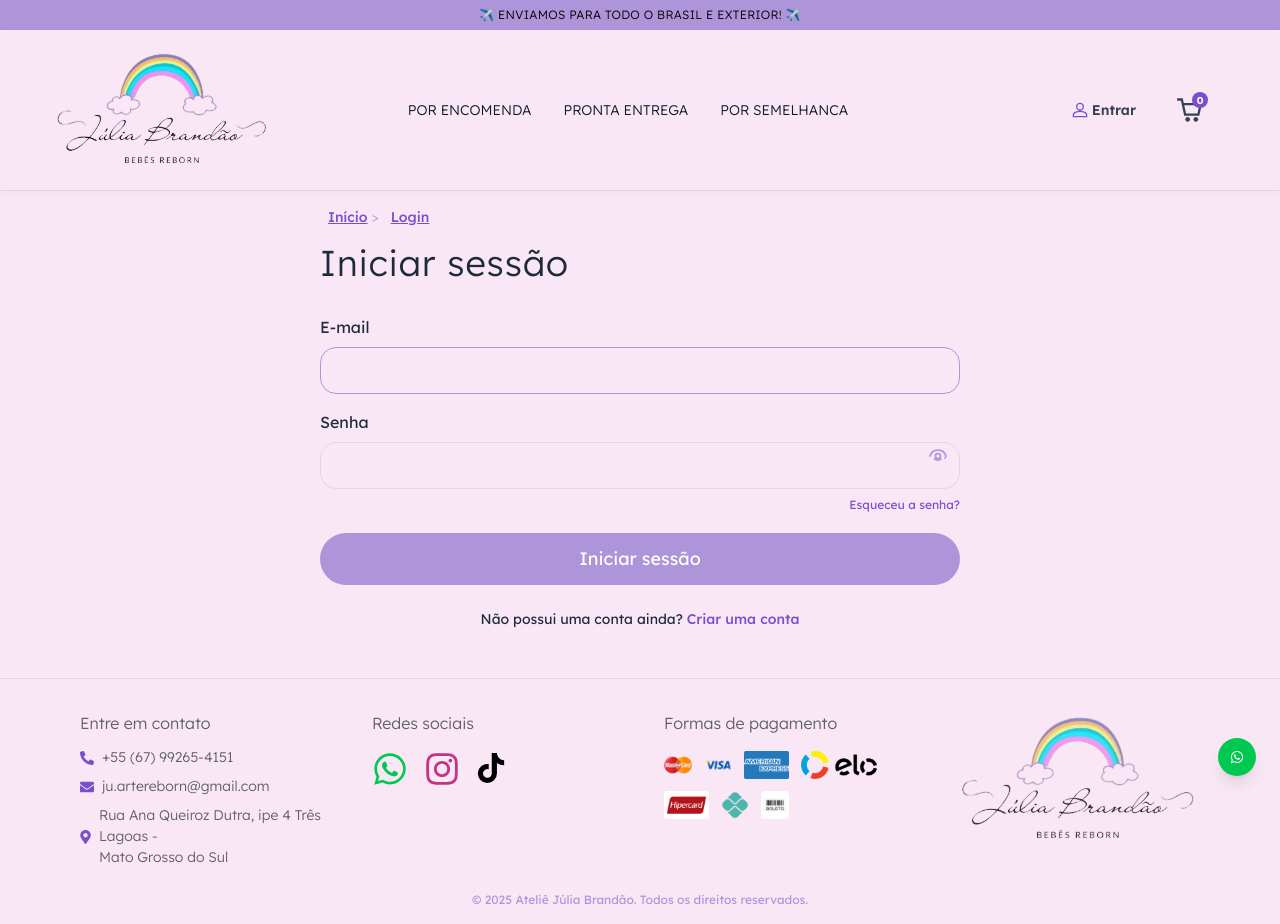
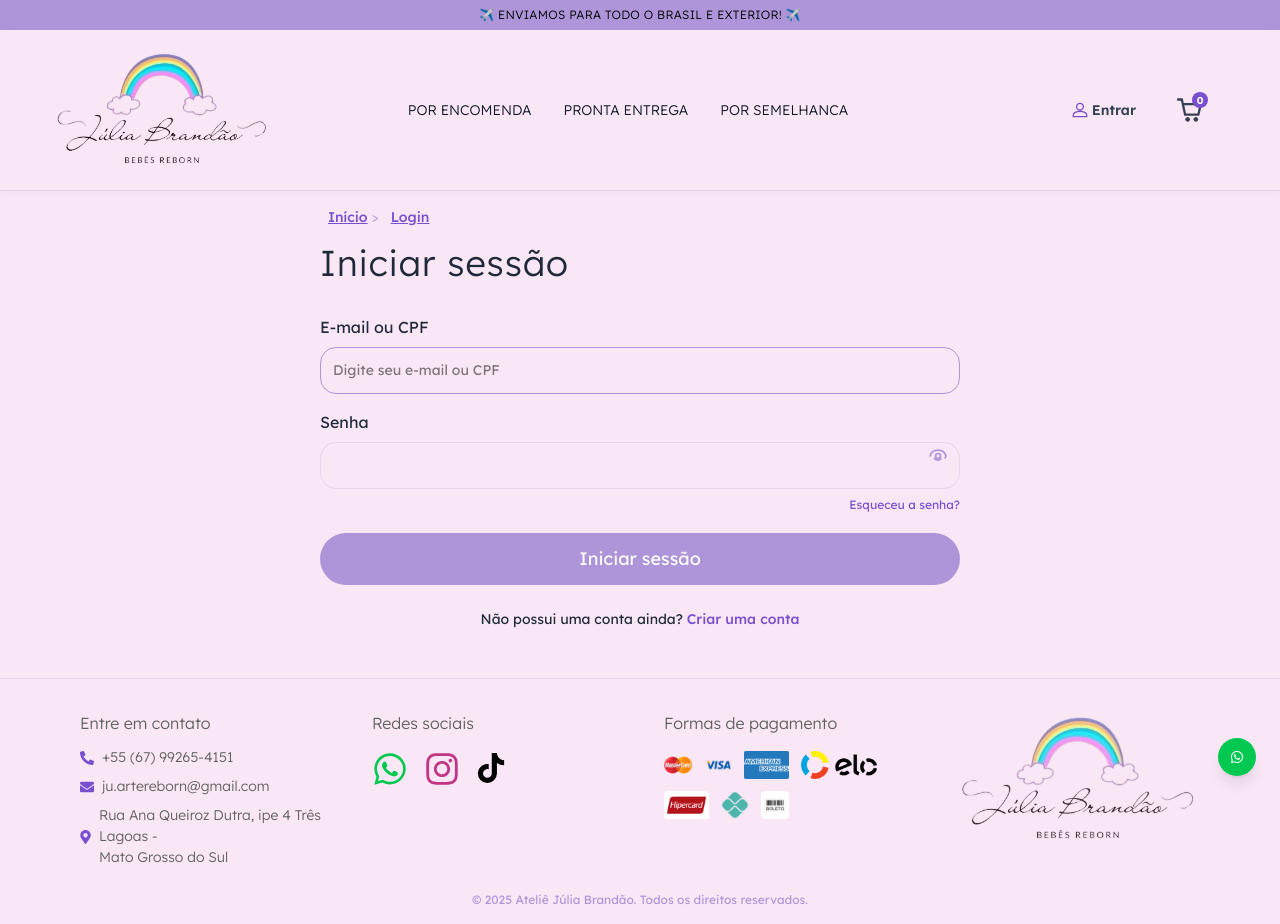
Before and after one commit to brandaorichard/atelie-juliabrandao, a React (Vite) app: page /login in a window 1280 px wide. Built offline with nearby package versions, Linux system fonts and the light colour scheme.

Commit message:
feat: update LoginPage to support CPF input formatting and handle email or CPF for login

```diff
--- a/src/pages/LoginPage.jsx
+++ b/src/pages/LoginPage.jsx
@@ -5,8 +5,15 @@ import { login } from "../redux/authSlice";
 import { showToast } from "../redux/toastSlice";
 import BreadcrumbItens from "../components/BreadcrumbItens";
 
+// Função para formatar CPF para 000.000.000-00
+function formatCpf(cpf) {
+  const digits = cpf.replace(/\D/g, "").slice(0, 11);
+  if (digits.length !== 11) return cpf;
+  return digits.replace(/(\d{3})(\d{3})(\d{3})(\d{2})/, "$1.$2.$3-$4");
+}
+
 export default function LoginPage() {
-  const [email, setEmail] = useState("");
+  const [identificador, setIdentificador] = useState(""); // email ou cpf
   const [senha, setSenha] = useState("");
   const [showSenha, setShowSenha] = useState(false);
   const [loading, setLoading] = useState(false);
@@ -14,10 +21,25 @@ export default function LoginPage() {
   const navigate = useNavigate();
   const dispatch = useDispatch();
 
+  const handleIdentificadorChange = (e) => {
+    let value = e.target.value;
+    // Se for CPF só números, formata para 000.000.000-00
+    if (/^\d{11}$/.test(value)) {
+      value = formatCpf(value);
+    }
+    setIdentificador(value);
+  };
+
   const handleSubmit = async (e) => {
     e.preventDefault();
     setErro("");
     setLoading(true);
+
+    // Se for CPF só números, formata para 000.000.000-00
+    let identificadorFormatado = identificador;
+    if (/^\d{11}$/.test(identificador)) {
+      identificadorFormatado = formatCpf(identificador);
+    }
 
     try {
       const response = await fetch(
@@ -25,7 +47,7 @@ export default function LoginPage() {
         {
           method: "POST",
           headers: { "Content-Type": "application/json" },
-          body: JSON.stringify({ email, senha }),
+          body: JSON.stringify({ identificador: identificadorFormatado, senha }),
         }
       );
 
@@ -40,7 +62,7 @@ export default function LoginPage() {
       // Dispara o login no Redux (isso já salva no localStorage pelo slice)
       dispatch(
         login({
-          user: { nome: data.nome, email: data.email, _id: data._id },
+          user: { nome: data.nome, email: data.email, _id: data._id, cpf: data.cpf, telefone: data.telefone },
           token: data.token,
         })
       );
@@ -82,14 +104,17 @@ export default function LoginPage() {
           <div className="mb-4 text-red-600 text-sm text-center">{erro}</div>
         )}
         <div className="mb-4">
-          <label className="block mb-2 text-base text-gray-800">E-mail</label>
+          <label className="block mb-2 text-base text-gray-800">
+            E-mail ou CPF
+          </label>
           <input
-            type="email"
+            type="text"
             className="w-full p-3 border border-[#e5d3e9] rounded-2xl focus:outline-none focus:border-[#ae95d9] transition"
-            value={email}
-            onChange={(e) => setEmail(e.target.value)}
+            value={identificador}
+            onChange={handleIdentificadorChange}
             required
             autoFocus
+            placeholder="Digite seu e-mail ou CPF"
           />
         </div>
         <div className="mb-2 relative">
```
